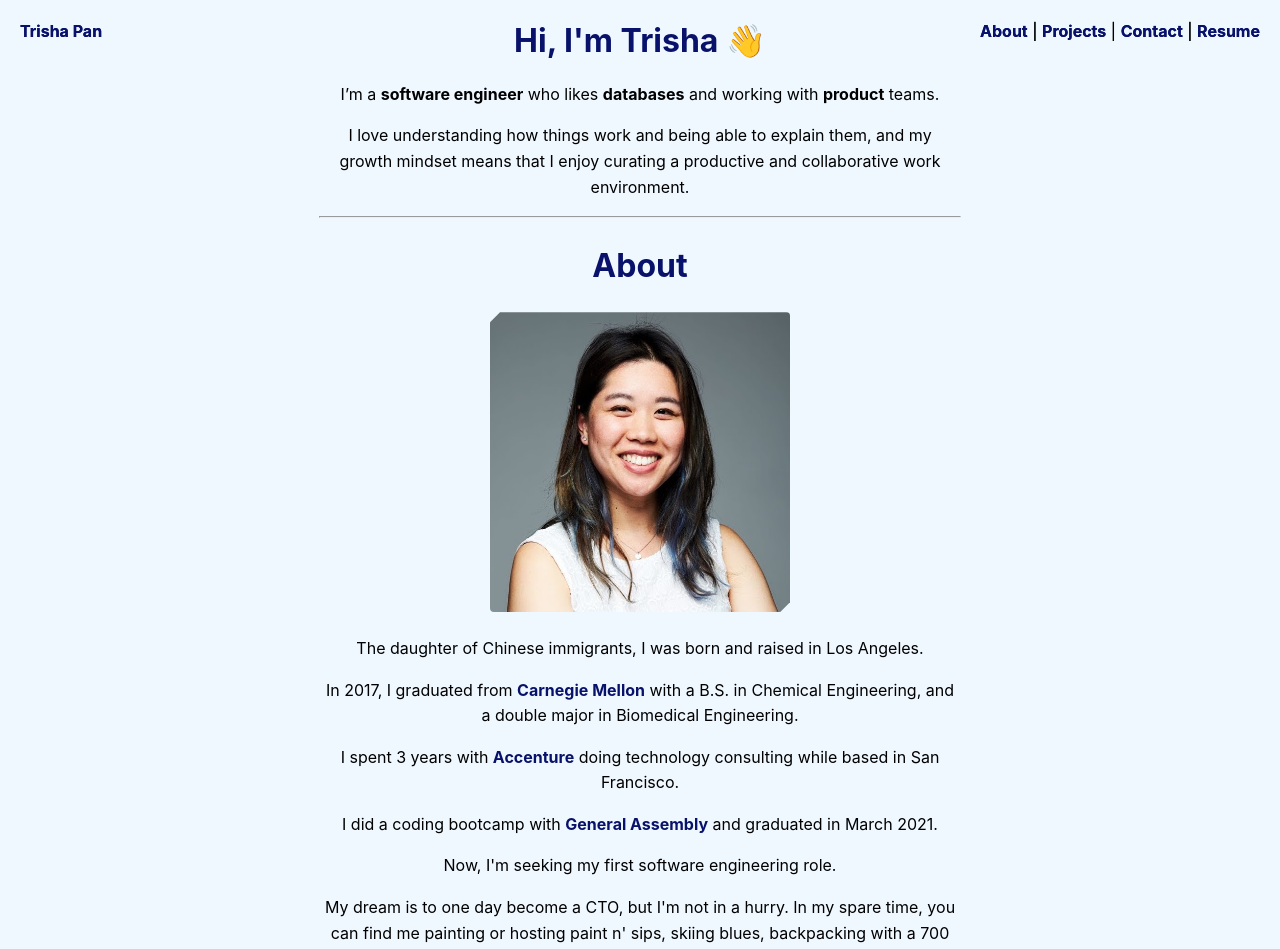
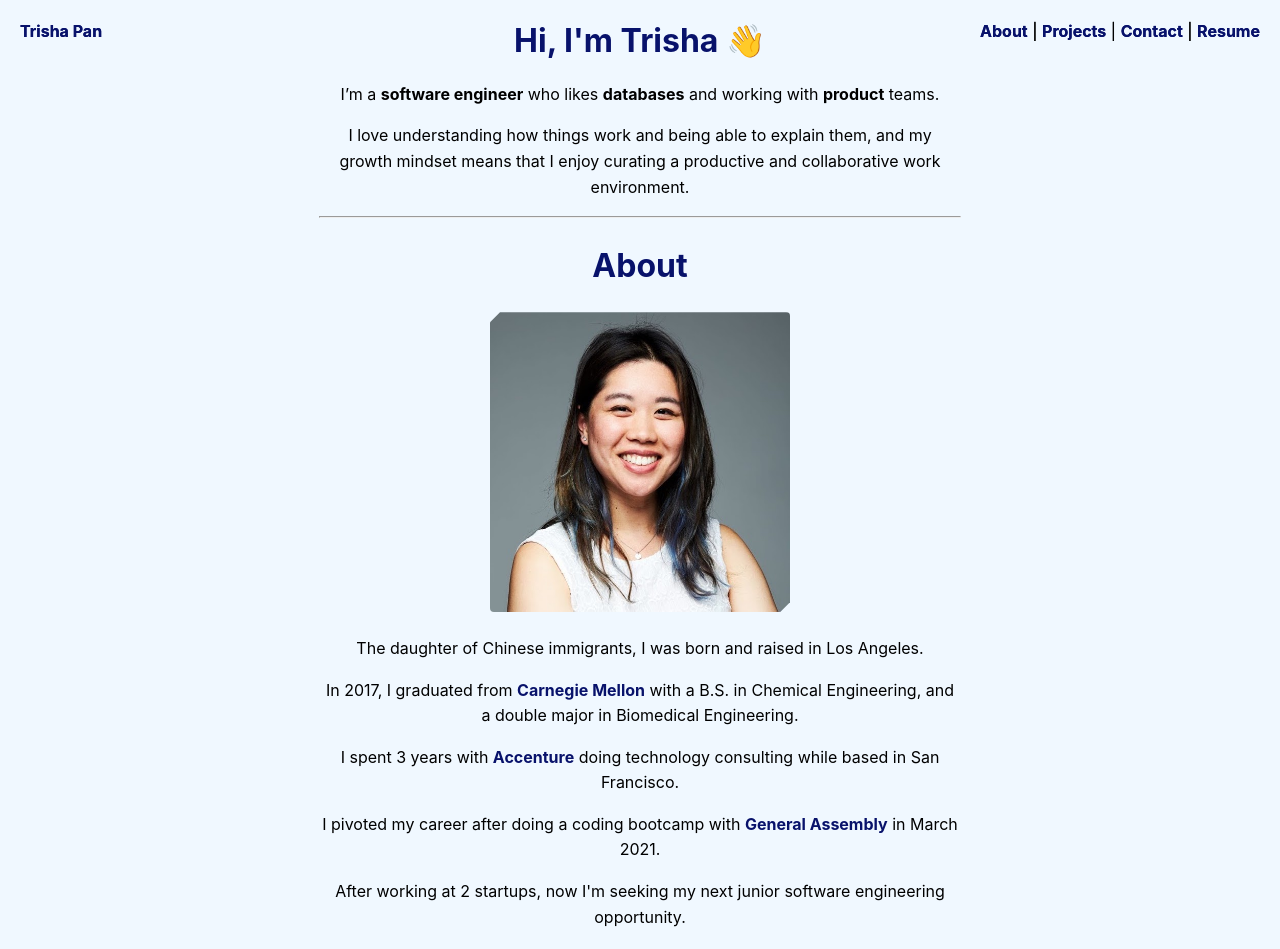
Before and after one commit to trishapan/trishapan.github.io, a React (Create React App) app: page / in a window 1280 px wide. Shown: the top 949 px of the page. Built offline with nearby package versions, Linux system fonts and the light colour scheme.

Commit message:
Update About Me

```diff
--- a/src/components/pages/About.js
+++ b/src/components/pages/About.js
@@ -14,8 +14,8 @@ function About(props) {
             <p>The daughter of Chinese immigrants, I was born and raised in Los Angeles.</p>
             <p>In 2017, I graduated from <a target="_blank" href="https://www.cmu.edu/">Carnegie Mellon</a> with a B.S. in Chemical Engineering, and a double major in Biomedical Engineering.</p>
             <p>I spent 3 years with <a target="_blank" href="https://www.accenture.com/us-en">Accenture</a> doing technology consulting while based in San Francisco.</p>
-            <p>I did a coding bootcamp with <a target="_blank" href="https://generalassemb.ly/education/software-engineering-immersive-remote">General Assembly</a> and graduated in March 2021.</p>
-            <p>Now, I'm seeking my first software engineering role.</p>
+            <p>I pivoted my career after doing a coding bootcamp with <a target="_blank" href="https://generalassemb.ly/education/software-engineering-immersive-remote">General Assembly</a> in March 2021.</p>
+            <p>After working at 2 startups, now I'm seeking my next junior software engineering opportunity.</p>
             <p>My dream is to one day become a CTO, but I'm not in a hurry. In my spare time, you can find me
                 painting or hosting paint n' sips, skiing blues, backpacking with a 700 lumen flashlight (because I'm scared of the dark),
                 doing improv with no shame (e.g. yodeling),
```
